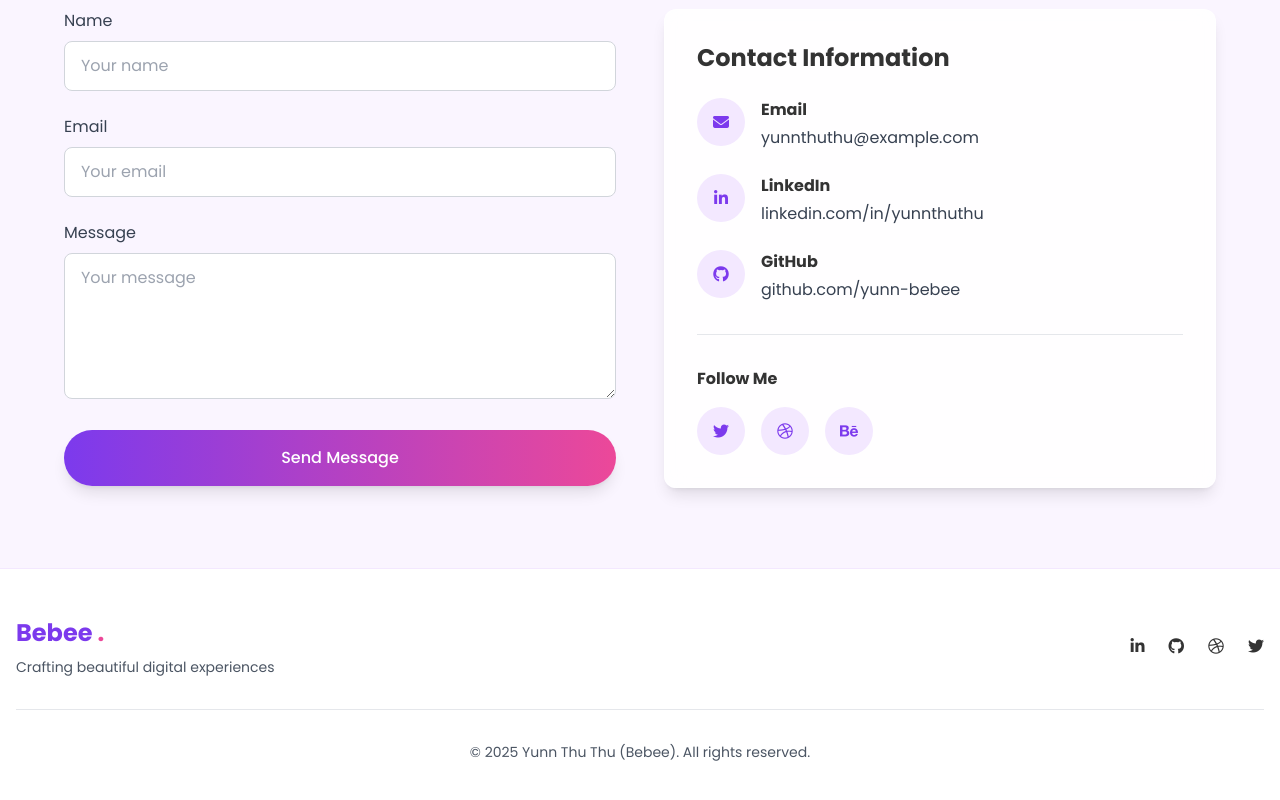
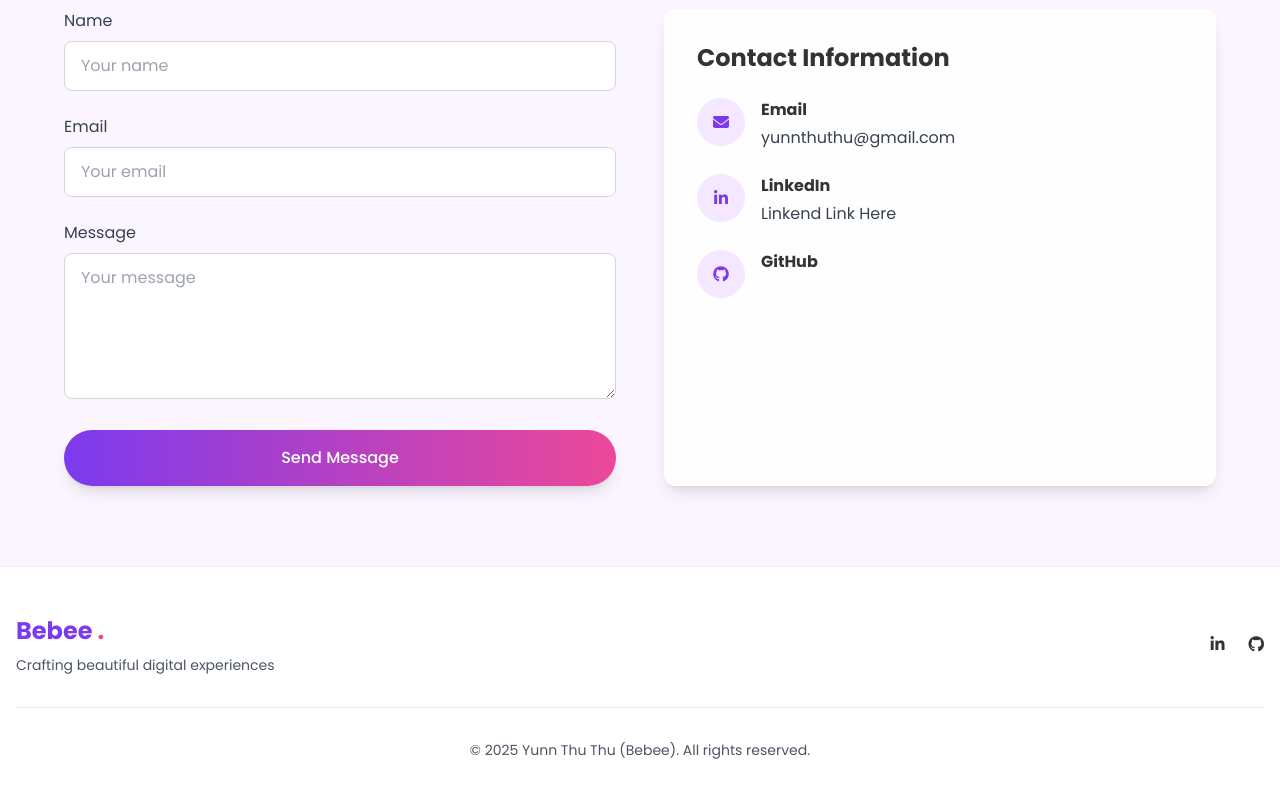
Before and after one commit to yunn-bebee/yunn-bebee.github.io, a plain HTML site: page index.html in a window 1280 px wide. Shown: the part 6020-6820 px from the top of the page. Drawn offline with nearby package versions, Linux system fonts and the light colour scheme.

Commit message:
added email and stuffs

```diff
--- a/index.html
+++ b/index.html
@@ -647,7 +647,7 @@
                                 </div>
                                 <div>
                                     <h4 class="font-bold mb-1">Email</h4>
-                                    <p class="text-gray-700">yunnthuthu@example.com</p>
+                                    <p class="text-gray-700">yunnthuthu@gmail.com</p>
                                 </div>
                             </div>
 
@@ -657,7 +657,7 @@
                                 </div>
                                 <div>
                                     <h4 class="font-bold mb-1">LinkedIn</h4>
-                                    <p class="text-gray-700">linkedin.com/in/yunnthuthu</p>
+                                    <a class="text-gray-700" href="https://www.linkedin.com/in/yunn-thu-thu-1b6bba256/">Linkend Link Here</a>
                                 </div>
                             </div>
 
@@ -667,25 +667,12 @@
                                 </div>
                                 <div>
                                     <h4 class="font-bold mb-1">GitHub</h4>
-                                    <p class="text-gray-700">github.com/yunn-bebee</p>
+                                    <a class="text-gray-700" href="www.github.com/yunn-bebee"></a>
                                 </div>
                             </div>
                         </div>
 
-                        <div class="mt-8 pt-8 border-t border-gray-200">
-                            <h4 class="font-bold mb-4">Follow Me</h4>
-                            <div class="flex space-x-4">
-                                <a href="#" class="w-12 h-12 bg-purple-100 rounded-full flex items-center justify-center text-purple-600 hover:bg-purple-600 hover:text-white transition transform hover:-translate-y-1">
-                                    <i class="fab fa-twitter"></i>
-                                </a>
-                                <a href="#" class="w-12 h-12 bg-purple-100 rounded-full flex items-center justify-center text-purple-600 hover:bg-purple-600 hover:text-white transition transform hover:-translate-y-1">
-                                    <i class="fab fa-dribbble"></i>
-                                </a>
-                                <a href="#" class="w-12 h-12 bg-purple-100 rounded-full flex items-center justify-center text-purple-600 hover:bg-purple-600 hover:text-white transition transform hover:-translate-y-1">
-                                    <i class="fab fa-behance"></i>
-                                </a>
-                            </div>
-                        </div>
+
                     </div>
                 </div>
             </div>
@@ -705,18 +692,13 @@
                 </div>
 
                 <div class="flex space-x-6">
-                    <a href="#" class="hover:text-purple-600 transition transform hover:-translate-y-1">
+                    <a href="https://www.linkedin.com/in/yunn-thu-thu-1b6bba256/" class="hover:text-purple-600 transition transform hover:-translate-y-1">
                         <i class="fab fa-linkedin-in"></i>
                     </a>
-                    <a href="#" class="hover:text-purple-600 transition transform hover:-translate-y-1">
+                    <a href="https://github.com/yunn-bebee" class="hover:text-purple-600 transition transform hover:-translate-y-1">
                         <i class="fab fa-github"></i>
                     </a>
-                    <a href="#" class="hover:text-purple-600 transition transform hover:-translate-y-1">
-                        <i class="fab fa-dribbble"></i>
-                    </a>
-                    <a href="#" class="hover:text-purple-600 transition transform hover:-translate-y-1">
-                        <i class="fab fa-twitter"></i>
-                    </a>
+
                 </div>
             </div>
 
```
